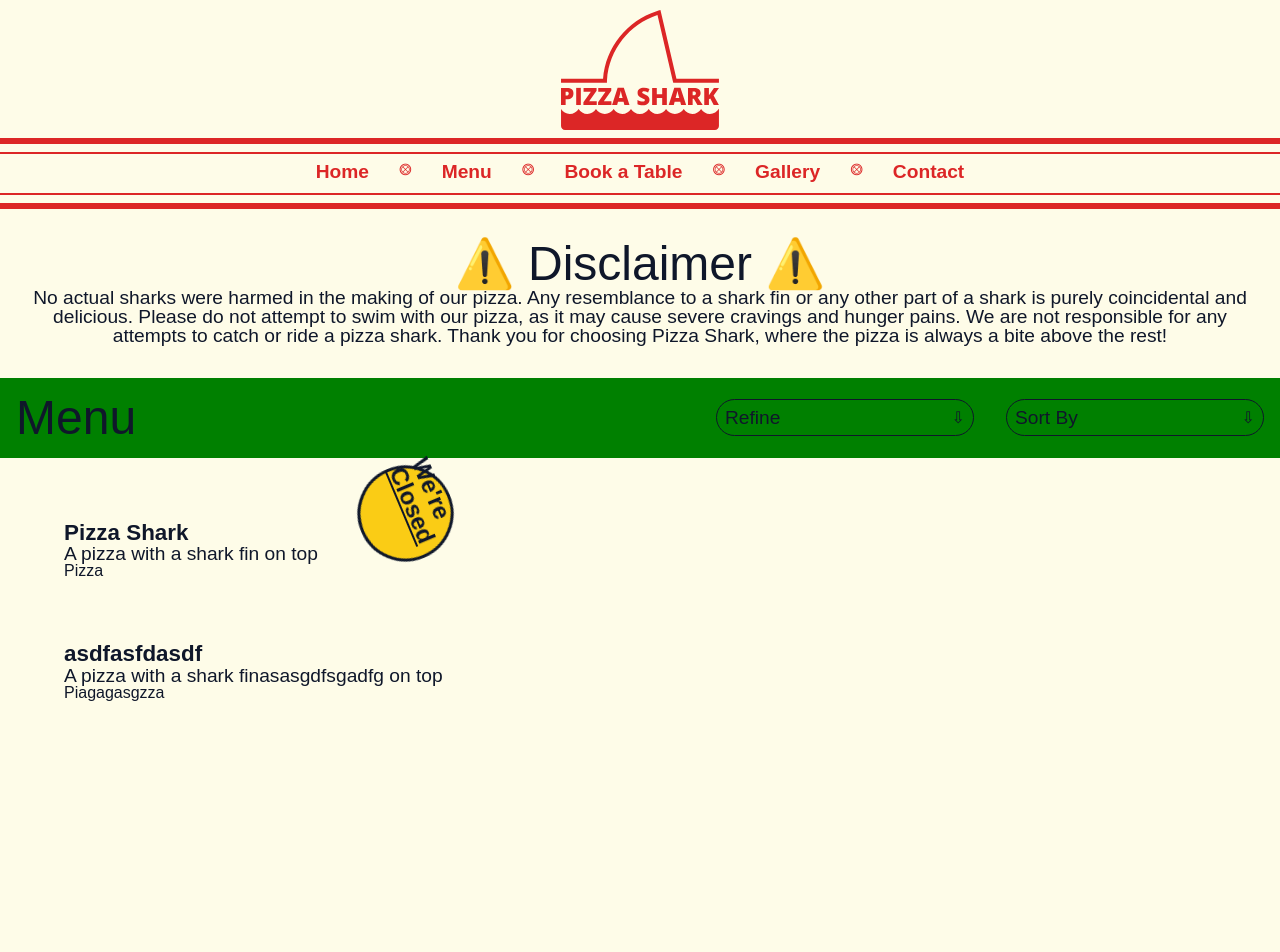
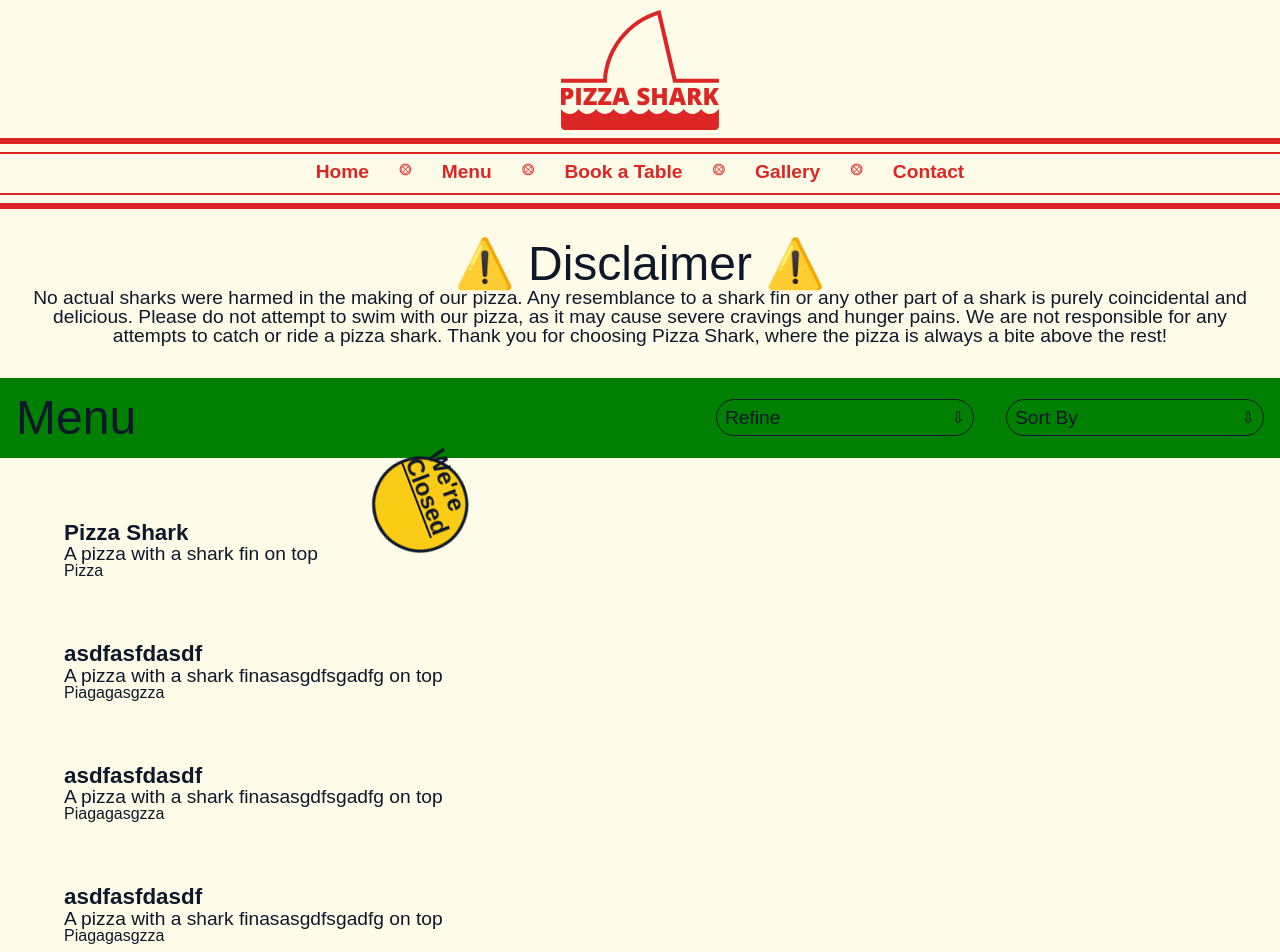
Before and after one commit to kianeblackman/pizza-shark, a React (Vite) app: page /menu in a window 1280 px wide. Shown: the top 952 px of the page. Before the commit the page ends 800 px from the top, so only its background shows below. Built offline with nearby package versions, Linux system fonts and the light colour scheme; a web font is replaced by a local one.

Commit message:
hover effect added to filter bar buttons

```diff
--- a/src/App.jsx
+++ b/src/App.jsx
@@ -6,7 +6,7 @@
 
 // Import Pages
 import Home from './pages/home/Home.jsx';
-import Menu from './pages/menu/Menu';
+import Menu from './pages/Menu/Menu';
 import BookATable from './pages/bookATable/BookATable';
 import Gallery from './pages/gallery/Gallery';
 import Contact from './pages/contact/Contact';
--- a/src/Pages/Menu/ItemCard.jsx
+++ b/src/Pages/Menu/ItemCard.jsx
@@ -6,6 +6,20 @@
       name: 'Pizza Shark',
       description: 'A pizza with a shark fin on top',
       category: 'Pizza',
+      price: 10.99,
+      img: 'https://i.imgur.com/4ZQ3Z9M.png',
+    },
+    {
+      name: 'asdfasfdasdf',
+      description: 'A pizza with a shark finasasgdfsgadfg on top',
+      category: 'Piagagasgzza',
+      price: 10.99,
+      img: 'https://i.imgur.com/4ZQ3Z9M.png',
+    },
+    {
+      name: 'asdfasfdasdf',
+      description: 'A pizza with a shark finasasgdfsgadfg on top',
+      category: 'Piagagasgzza',
       price: 10.99,
       img: 'https://i.imgur.com/4ZQ3Z9M.png',
     },
--- a/src/scss/components/_menu-filter.scss
+++ b/src/scss/components/_menu-filter.scss
@@ -19,6 +19,10 @@
       padding: 0.5rem;
       border: colours.$primary-black 1px solid;
       border-radius: 25rem;
+      &:hover {
+        background-color: colours.$primary-black;
+        color: colours.$primary-background;
+      }
     }
   }
 }
```
Also changed, not shown: src/scss/styles.css, 1 other file (tests, documents, lock files or other folders).
